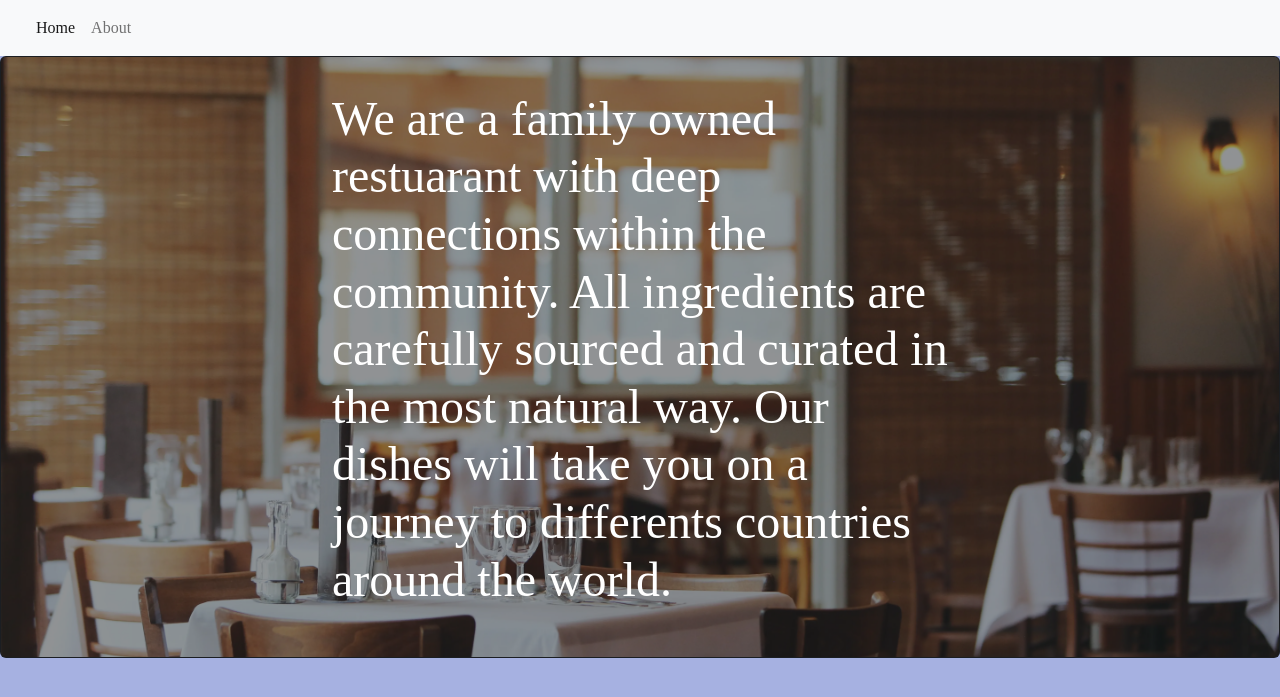
After one commit to KelvinBrannonJr/Restuarant_Menu_App, a Django app: template restaurant_menu/templates/about.html in a window 1280 px wide. The commit adds this page. Shown: the top 697 px of the page. Run offline with Django 3.2, Linux system fonts and the light colour scheme; the template is opened without the code that fills it, so the values that code supplies are empty; some libraries are stand-ins or nearby versions.

Commit message:
Made about section and styles layout

```diff
--- /dev/null
+++ b/restaurant_menu/templates/about.html
@@ -0,0 +1,15 @@
+{% extends 'base.html' %}
+{% load static %}
+{% block content %}
+<div class="card text-bg-dark h-50">
+  <img src="/static/dining.webp" class="card-img opacity-50" alt"restuarant interior dining tables" style="height: 75vh; object-fit: cover;">
+  <div class="card-img-overlay d-flex flex-column justify-content-center align-items-center">
+    <div class="container sm:text-center lg:jumbotron " style="width: 50vw;">
+      <p class="display-5">We are a family owned restuarant with deep connections within the community.
+          All ingredients are carefully sourced and curated in the most natural way.
+          Our dishes will take you on a journey to differents countries around the world.
+      </p>
+    </div>
+  </div>
+</div>
+{% endblock content %}
--- a/restaurant_menu/templates/base.html
+++ b/restaurant_menu/templates/base.html
@@ -6,10 +6,10 @@
         <link href="https://cdn.jsdelivr.net/npm/bootstrap@5.2.0-beta1/dist/css/bootstrap.min.css" rel="stylesheet" integrity="sha384-0evHe/X+R7YkIZDRvuzKMRqM+OrBnVFBL6DOitfPri4tjfHxaWutUpFmBp4vmVor" crossorigin="anonymous">
         <title>Menu Products</title>
     </head>
-    <body>
+    <body style="background-color: #A6B1E1; font-family: Caveat;">
         <nav class="navbar navbar-expand-lg bg-light">
             <div class="container-fluid">
-                    <a class="navbar-brand" href="#"></a>
+                    <a class="navbar-brand" href="{% url 'home' %}"></a>
 
                     <button class="navbar-toggler" type="button" data-bs-toggle="collapse" data-bs-target="#navbarNav" aria-controls="navbarNav" aria-expanded="false" aria-label="Toggle navigation">
                          <span class="navbar-toggler-icon"></span>
@@ -20,7 +20,7 @@
                             <a class="nav-link active" aria-current="page" href="{% url 'home' %}">Home</a>
                         </li>
                         <li class="nav-item">
-                            <a class="nav-link" aria-current="page" href="{% url 'home' %}">About</a>
+                            <a class="nav-link" aria-current="page" href="{% url 'about' %}">About</a>
                         </li>
                     </ul>
                 </div>
--- a/restaurant_menu/templates/index.html
+++ b/restaurant_menu/templates/index.html
@@ -1,6 +1,6 @@
 {% extends 'base.html' %}
     {% block content %}
-        <div class="container">
+        <div class="container" style="background-color: #D6E5E3;">
             <h1>Restaurant Menu</h1>
             <ul class="list-group list-group-flush">
                 {% for meal in meals %}
--- a/restaurant_menu/templates/menu_item_detail.html
+++ b/restaurant_menu/templates/menu_item_detail.html
@@ -2,8 +2,8 @@
 {% load static %}
 {% block content %}
 <div class="card text-bg-dark h-50">
-  <img src="/static/dining.webp" class="card-img" alt="..."style="height: 75vh;">
-  <div class="card-img-overlay d-flex flex-column justify-content-center align-items-center text-black">
+  <img src="/static/pasta.webp" class="card-img opacity-50" alt="pasta dish with wine"style="height: 75vh; object-fit: cover;">
+  <div class="card-img-overlay d-flex flex-column justify-content-center align-items-center text-center">
     <h1 class="card-title">{{ item.meal }}</h1>
     <h3 class="card-text">{{ item.description }}</h3>
     <h3 class="card-text">{{ item.price }}</h3>
--- a/restaurant_menu/urls.py
+++ b/restaurant_menu/urls.py
@@ -3,6 +3,7 @@ from . import views
 
 urlpatterns = [
     path('', views.MenuList.as_view(), name='home'),
-    path('item/<int:pk>/', views.MenuItemDetail.as_view(), name='menu_item')
+    path('item/<int:pk>/', views.MenuItemDetail.as_view(), name='menu_item'),
+    path('about/', views.About.as_view(), name='about')
 
 ]
--- a/restaurant_menu/views.py
+++ b/restaurant_menu/views.py
@@ -16,3 +16,6 @@ class MenuList(generic.ListView):
 class MenuItemDetail(generic.DetailView):
     model = Item
     template_name = "menu_item_detail.html"
+
+class About(generic.TemplateView):
+    template_name = "about.html"
```
